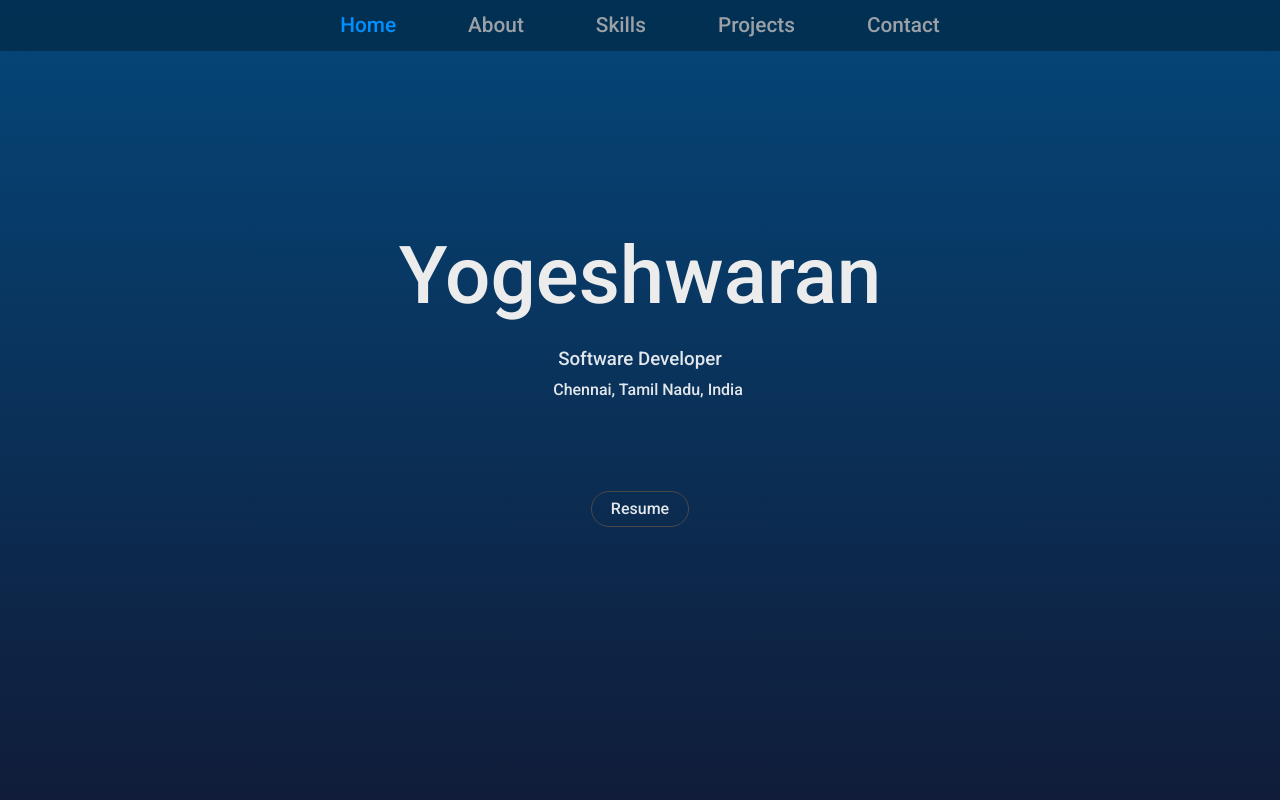
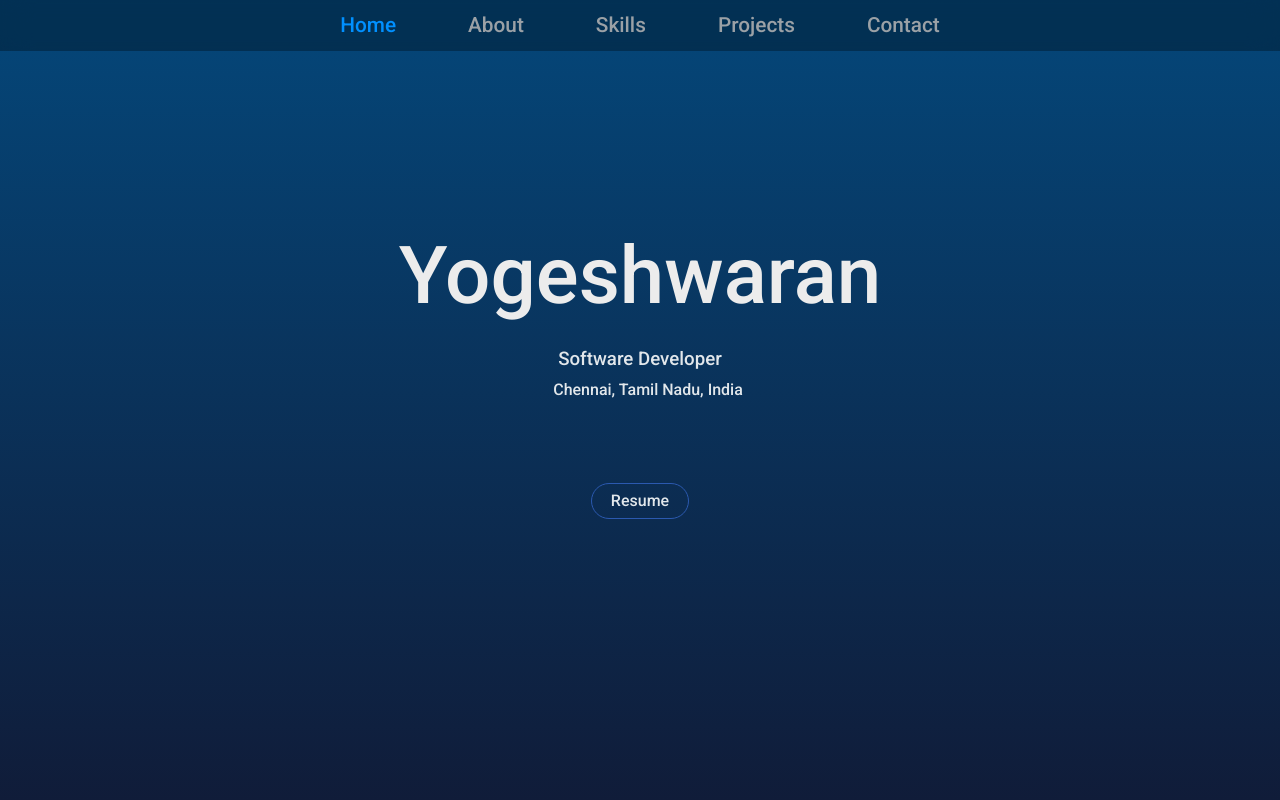
Before and after one commit to yogeshwaran99/site, a React (Create React App) app: page / in a window 1280 px wide. Shown: the top 800 px of the page. Built offline with nearby package versions, Linux system fonts and the light colour scheme; some icons are missing.

Commit message:
resume btn

```diff
--- a/src/components/profile/CTA.jsx
+++ b/src/components/profile/CTA.jsx
@@ -4,7 +4,7 @@ import CV from '../../assets/Yogeshwaran.pdf';
 const CTA = () => {
   return (
     <div className="cta">
-      <a href={CV} target="_blank" rel="noopener noreferrer" className="btn">
+      <a href={CV} target="_blank" rel="noopener noreferrer" className="btn1">
         Resume
       </a>
     </div>
--- a/src/components/profile/profile.css
+++ b/src/components/profile/profile.css
@@ -21,6 +21,23 @@
   margin-bottom: 0rem;
 }
 
+.btn1 {
+  width: max-content;
+  display: inline-block;
+  color: var(--color-primary);
+  padding: 0.2rem 1.2rem;
+  border-radius: 2rem;
+  cursor: pointer;
+  border: 1px solid rgb(43, 89, 175);
+  transition: var(--transition);
+}
+
+.btn1:hover {
+  background-color: transparent;
+  color:var(--color-hover);
+  border-color: (var(--color-hover));
+}
+
 @media screen and (max-width: 1024px){
   profile {
     padding-top: 3rem;
@@ -38,7 +55,7 @@
     }
   .cta{
     margin-bottom:0rem;
-    margin-top: 3rem;
+    margin-top: 4rem;
   }
   #profile h1{
     padding-top: 2rem;
```
